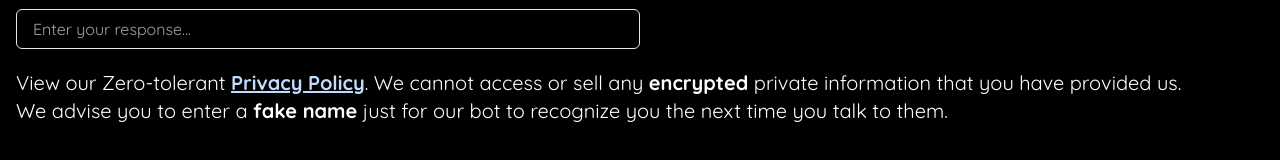
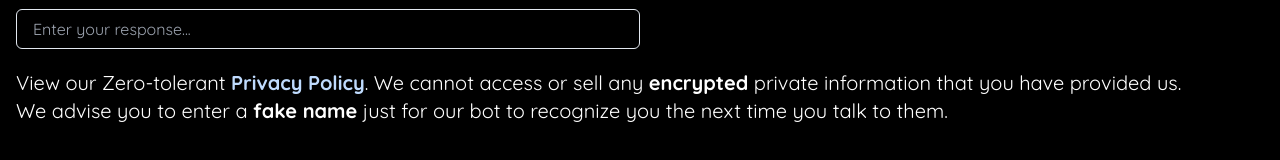
Before and after one commit to wonmor/Talk-To-A-Subreddit, a React (Create React App) app in the folder client/: page / in a window 1280 px wide. Shown: the part 311-471 px from the top of the page. Built offline with nearby package versions, Linux system fonts and the light colour scheme.

Commit message:
Update Home.jsx

```diff
--- a/client/src/components/pages/Home.jsx
+++ b/client/src/components/pages/Home.jsx
@@ -19,7 +19,7 @@ export default function Home() {
         <Input placeholder='Enter your response...' width={"50%"} className="generic-text mb-5" />
 
         <Text className="text-xl">
-            View our Zero-tolerant <span className="text-blue-200 font-bold underline">Privacy Policy</span>. We cannot access or sell any <b>encrypted</b> private information that you have provided us.
+            View our Zero-tolerant <span className="text-blue-200 font-bold hover:underline">Privacy Policy</span>. We cannot access or sell any <b>encrypted</b> private information that you have provided us.
         </Text>
 
         <Text className="mb-5 text-xl mt-10 md:mt-0">
```
